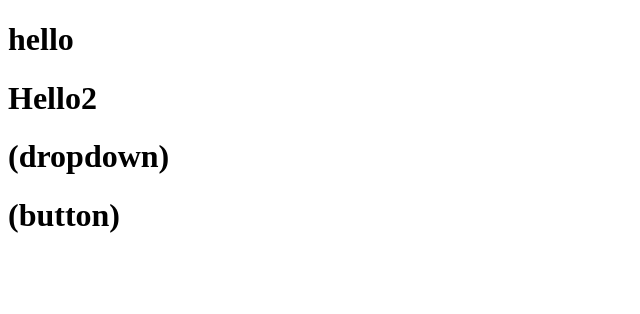
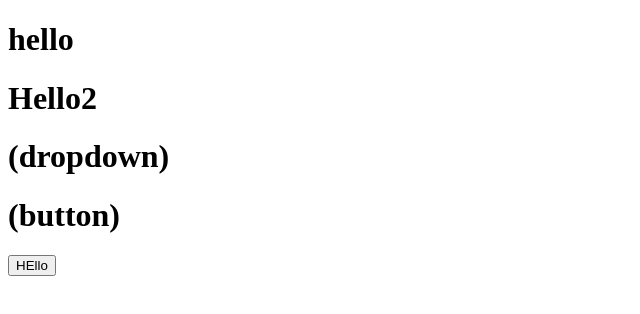
Before and after one commit to RanjitMI/secodeProject, a plain HTML site: page index.html in a window 1280 px wide. Shown: the whole page, without its empty margins (0-640 px from the left). Drawn offline with Linux system fonts and the light colour scheme.

Commit message:
new changes

```diff
--- a/index.html
+++ b/index.html
@@ -10,6 +10,6 @@
     <h1>Hello2</h1>
     <h1>(dropdown)</h1>
     <h1>(button)</h1>
-
+    <button>HEllo</button>
 </body>
 </html>
```
